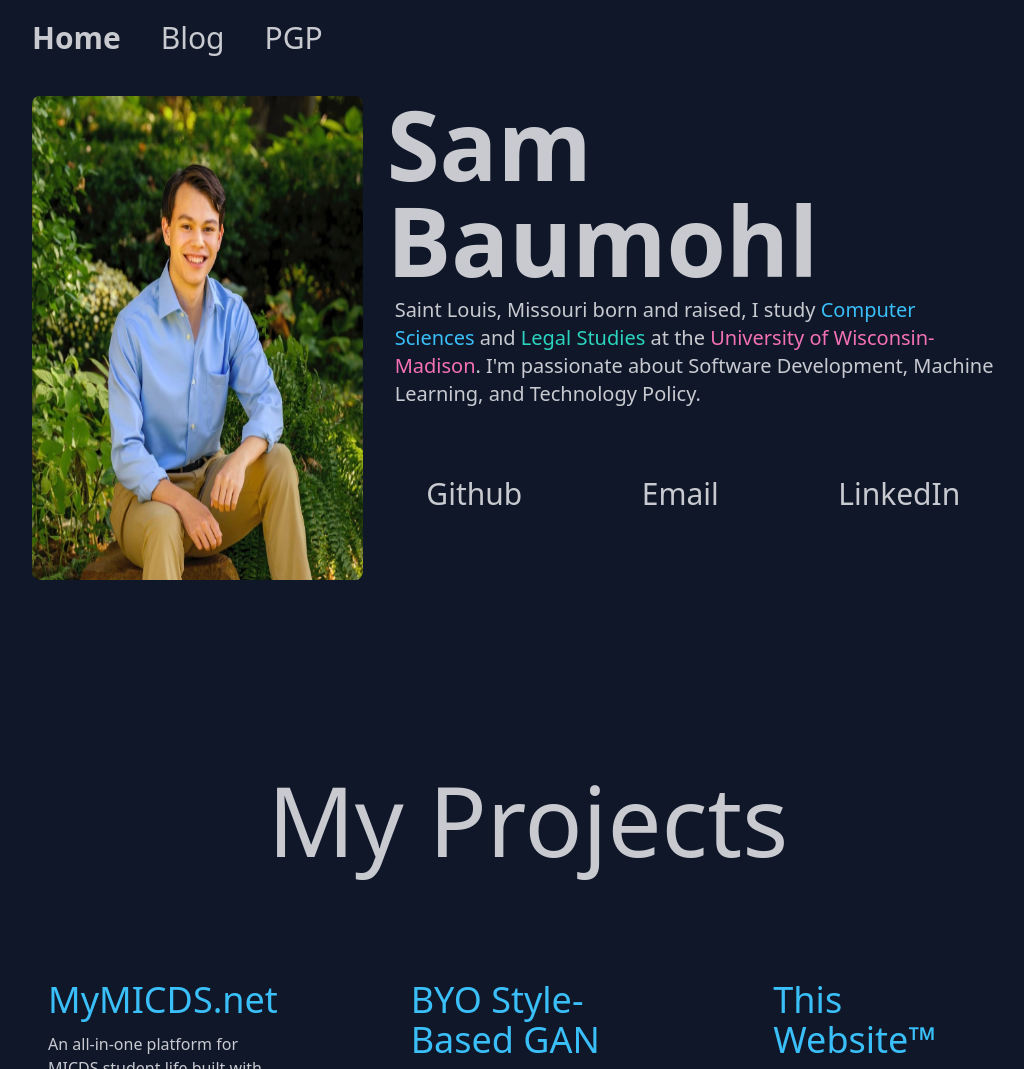
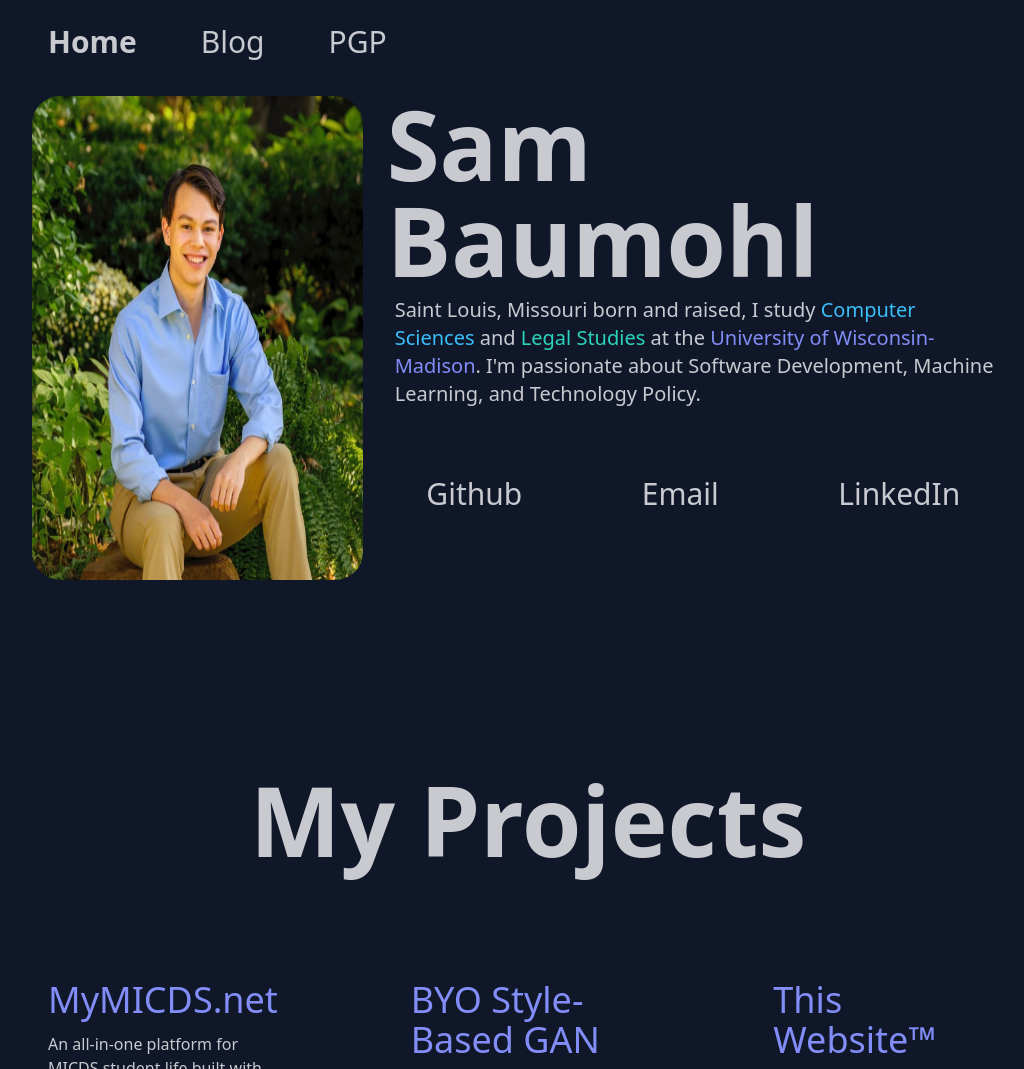
Before and after one commit to sbaumohl/PersonalWebsite-Bootstrap, an Astro site: page / in a window 1280 px wide. Shown: the top 1069 px of the page, without its empty margins (112-1136 px from the left). Built offline with nearby package versions, Linux system fonts and the light colour scheme; Astro itself is replaced by a stand-in of ours.

Commit message:
fix padding and color

```diff
--- a/src/components/Header.astro
+++ b/src/components/Header.astro
@@ -7,10 +7,10 @@ const { href, class: className, isFixed, ...props } = Astro.props;
 <div class:list={[className, "px-2 py-5 lg:px-36 md:px-20 bg-base-100 w-screen", isFixed && "md:fixed"]} {...props}>
 	<header>
 		<nav>
-			<div class="flex flex-row max-sm:justify-center gap-10 text-3xl">
-				<HeaderLink class="fancy-hover" href="/">Home</HeaderLink>
-				<HeaderLink class="fancy-hover" href="/blog">Blog</HeaderLink>
-				<HeaderLink class="fancy-hover" href="/pgp">PGP</HeaderLink>
+			<div class="flex flex-row max-sm:justify-center gap-8 text-3xl">
+				<HeaderLink class="fancy-hover p-1 sm:px-4" href="/">Home</HeaderLink>
+				<HeaderLink class="fancy-hover p-1 sm:px-4" href="/blog">Blog</HeaderLink>
+				<HeaderLink class="fancy-hover p-1 sm:px-4" href="/pgp">PGP</HeaderLink>
 			</div>
 		</nav>
 	</header>
--- a/src/pages/index.astro
+++ b/src/pages/index.astro
@@ -18,7 +18,7 @@ import Header from "../components/Header.astro";
 						Sam Baumohl
 					</h1>
 					<p class="md:pl-2 mb-16 md:text-xl text-lg font-sans font-medium">
-						Saint Louis, Missouri born and raised, I study <span class="text-primary">Computer Sciences</span> and <span class="text-success">Legal Studies</span> at the <span class="text-accent">University of Wisconsin-Madison</span>. I'm passionate about Software Development, Machine Learning, and
+						Saint Louis, Missouri born and raised, I study <span class="text-primary">Computer Sciences</span> and <span class="text-success">Legal Studies</span> at the <span class="text-secondary">University of Wisconsin-Madison</span>. I'm passionate about Software Development, Machine Learning, and
 						Technology Policy.
 					</p>
 					<div class="flex justify-around sm:gap-10 mx-auto text-3xl mb-16">
@@ -36,17 +36,17 @@ import Header from "../components/Header.astro";
 						}
 					</div>
 				</div>
-				<img src="strauss2.jpg" alt="Portrait" class="shrink-0 max-md:my-10 aspect-square md:w-1/3 w-1/2 mx-auto rounded-lg">
+				<img src="strauss2.jpg" alt="Portrait" class="shrink-0 max-md:my-10 aspect-square md:w-1/3 w-1/2 mx-auto rounded-[1.75rem]">
 			</div>
 
 		<!-- Projects -->
 		<div class="lg:mt-48 mt-8">
-			<h1 class="xl:text-8xl text-7xl text-center">My Projects</h1>
-			<div class="flex lg:flex-row flex-col xl:gap-24 gap-4 sm:py-24 py-6 ">
+			<h1 class="xl:text-8xl text-7xl text-center font-bold">My Projects</h1>
+			<div class="flex lg:flex-row flex-col xl:gap-24 gap-4 sm:py-24 py-6">
 				{
 					projects.map((val) => (
 						<div class="grow flex-1 basis-0 p-4">
-							<h2 class="text-primary text-4xl mb-3">{val.title}</h2>
+							<h2 class="text-secondary text-4xl mb-3">{val.title}</h2>
 							<p class="text-left mb-3">{val.description}</p>
 							<div class="flex flex-row">
 								<a
```
